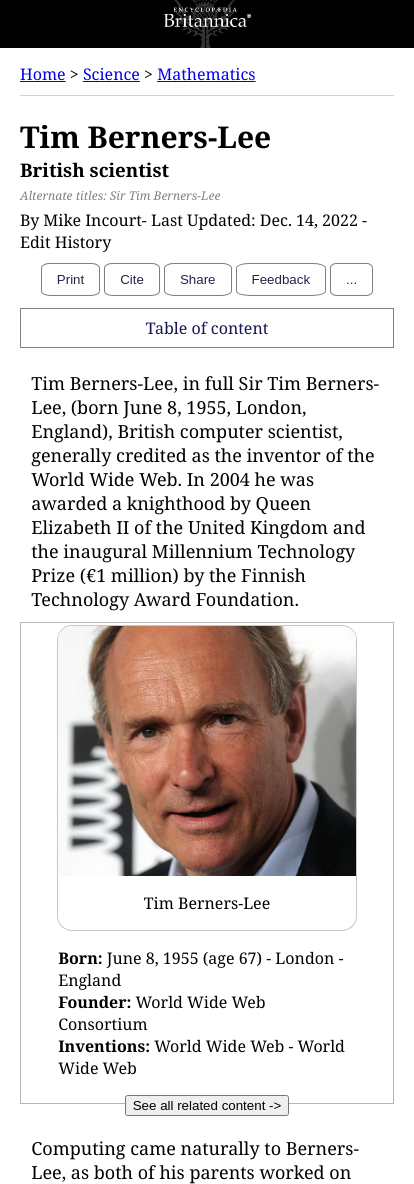
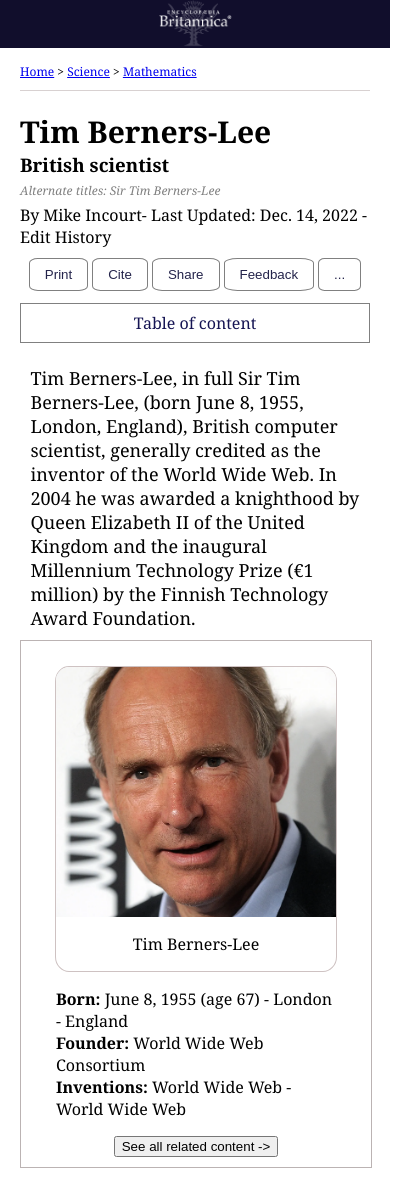
Before and after one commit to Vdemike/tim-berners-lee, a plain HTML site: page index.html in a window 390 px wide. Shown: the top 1184 px of the page, 414 px wide, since content can reach past the window. Drawn offline with Linux system fonts and the light colour scheme.

Commit message:
Mobile finished

```diff
--- a/css/style.css
+++ b/css/style.css
@@ -23,7 +23,7 @@
     display: flex;
     justify-content: center;
     align-items: center;
-    background-color: black;
+    background-color: rgb(17, 14, 44);
     color: aliceblue;
     height: 48px;
     margin: 0;
@@ -31,7 +31,7 @@
     padding: 0%;
 }
 .logo {
-    height:58px;
+    height:100%;
 }
 .full {
     margin: 5px 20px;
@@ -78,6 +78,8 @@
     margin: 0 0 5px 0;
     font-style: normal;
 }
+
+
 .general-info {
     display: flex;
     flex-direction: column;
@@ -86,8 +88,8 @@
     margin-bottom: 20px;
     padding-bottom: 10px;
     border: 0.5px solid rgb(187, 179, 179);
-    height: 470px;
-    width: 372px;
+    width: 100%;
+    height: auto;
 }
 
 .img-box {
@@ -121,6 +123,7 @@
     padding: 10px 0;
     border-bottom: 1px solid rgb(216, 209, 209);
     border-width: 100%;
+    font-size: 12px;
 }
 
 .details {
```
Also changed, not shown: index.html (line endings or trailing spaces).
